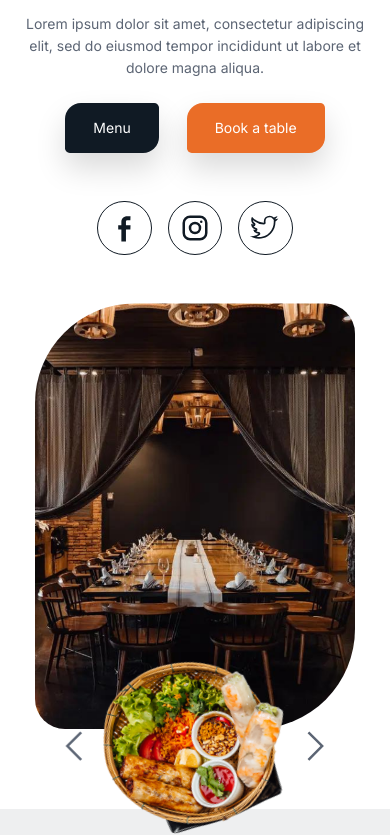
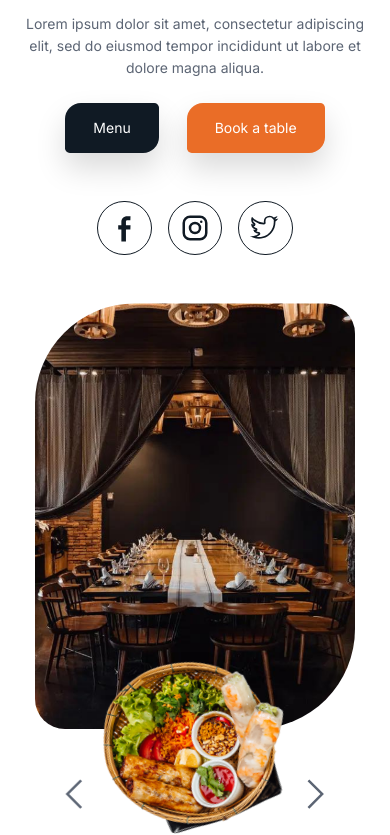
Before and after one commit to Mohammed-Al-Zubiri/frontend-task3, a plain HTML site: page index.html in a window 390 px wide. Shown: the part 277-1112 px from the top of the page. Drawn offline with Linux system fonts and the light colour scheme.

Commit message:
chore: Adjust hero section layout and padding

```diff
--- a/styles/style.css
+++ b/styles/style.css
@@ -222,6 +222,7 @@ a {
 @media (max-width: 991px) {
   .hero {
     flex-wrap: wrap;
+    padding-bottom: 6rem !important;
   }
   .hero > * {
     width: 100%;
@@ -254,7 +255,7 @@ a {
   }
   .hero .wrapper {
     margin-inline: 0.5rem;
-    bottom: 2rem;
+    bottom: 3rem;
     transform: translateX(52%);
     text-align: center;
 
```
